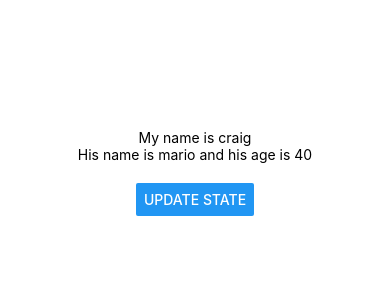
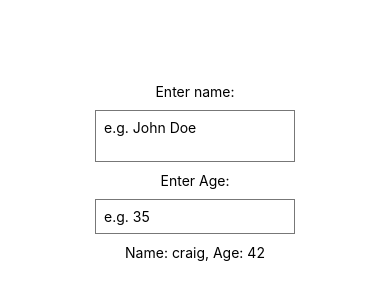
Before and after one commit to CraigAT1181/react-native-tutorial, a React Native app: screen / in a window 390 px wide. Shown: the part 250-550 px from the top of the page. Built offline with nearby package versions, Linux system fonts and the light colour scheme.

Commit message:
text input functionality

```diff
--- a/App.js
+++ b/App.js
@@ -1,27 +1,30 @@
 import React, { useState } from "react";
-import { StyleSheet, Text, View, Button } from "react-native";
+import { StyleSheet, Text, View, TextInput } from "react-native";
 
 export default function App() {
   const [name, setName] = useState("craig");
-  const [person, setPerson] = useState({ name: "mario", age: 40 });
-
-  const clickHandler = () => {
-    setName("Jabba");
-    setPerson({ name: 'Luigi', age: 30 });
-  };
+  const [age, setAge] = useState("42");
 
   return (
     <View style={styles.container}>
-      <Text>My name is {name}</Text>
+      <Text>Enter name:</Text>
+      <TextInput
+        multiline
+        style={styles.input}
+        placeholder="e.g. John Doe"
+        onChangeText={(value) => setName(value)}
+      />
+
+      <Text>Enter Age:</Text>
+      <TextInput
+        keyboardType="numeric" //Can't see the effect on web. Need to install Android Simulator.
+        style={styles.input}
+        placeholder="e.g. 35"
+        onChangeText={(value) => setAge(value)}
+      />
       <Text>
-        His name is {person.name} and his age is {person.age}
+        Name: {name}, Age: {age}
       </Text>
-      <View style={styles.buttonContainer}>
-        <Button
-          title="update state"
-          onPress={clickHandler}
-        />
-      </View>
     </View>
   );
 }
@@ -36,4 +39,11 @@
   buttonContainer: {
     marginTop: 20,
   },
+  input: {
+    borderWidth: 1,
+    borderColor: "#777",
+    padding: 8,
+    margin: 10,
+    width: 200,
+  },
 });
```
